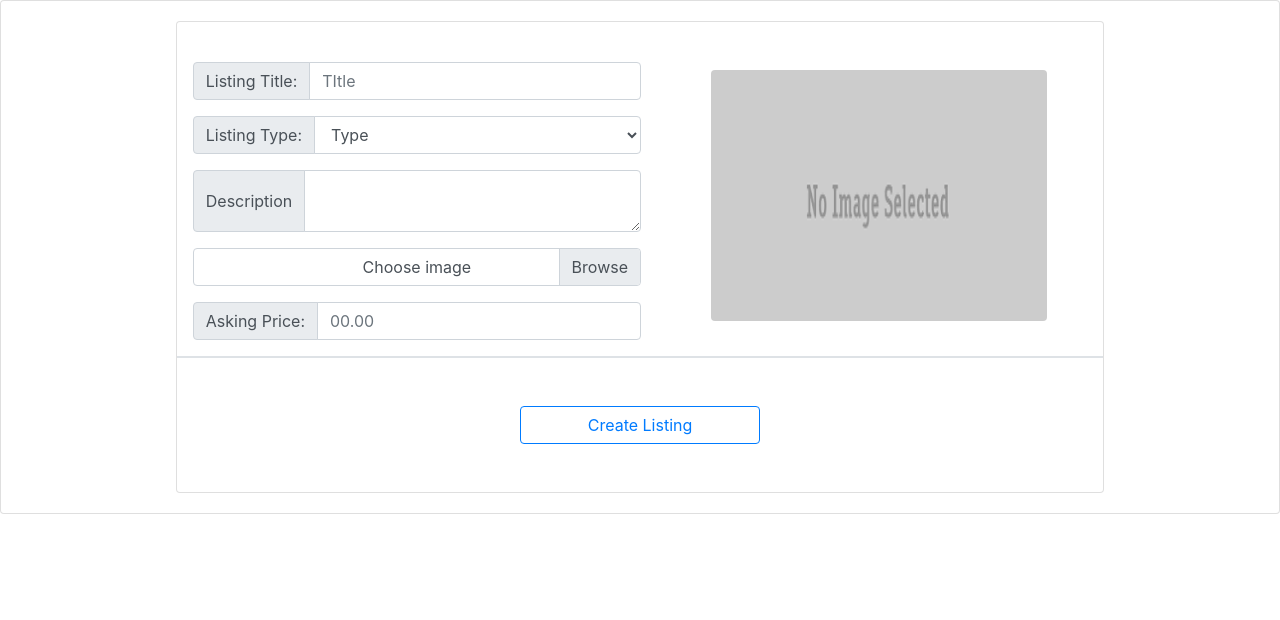
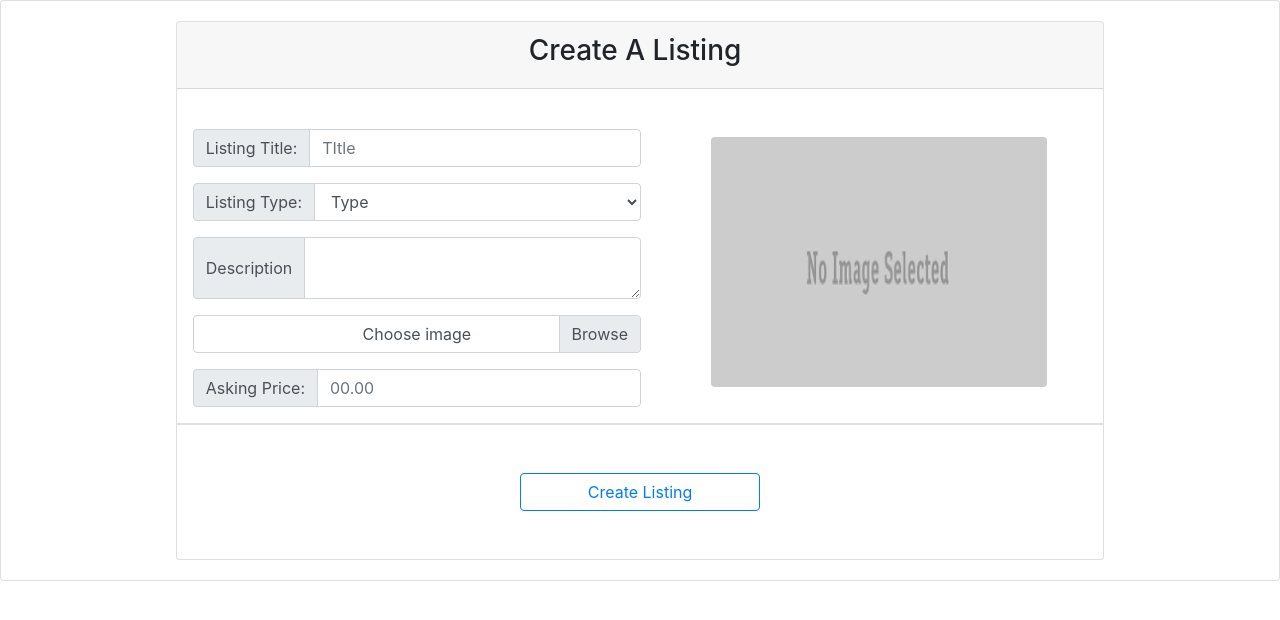
Before and after one commit to bchowdhury00/wakeupslow, a Flask app: page /createListing in a window 1280 px wide. Shown: the part 56-676 px from the top of the page. Run offline with Flask 2, Linux system fonts and the light colour scheme; some libraries are stand-ins or nearby versions.

Commit message:
add Create A Listing card header

```diff
--- a/app/templates/create.html
+++ b/app/templates/create.html
@@ -3,13 +3,14 @@
 {% block body %}
 
 
-
-
-
-
-
-
     <form action="/createListing" method="POST" enctype="multipart/form-data">
+        <div class="card-header">
+            <ul class="nav nav-pills card-header-pills mr-auto mt-2 mt-lg-0">
+                <li class="mx-auto nav-item">
+                    <h3 class="nav-item">Create A Listing</h3>
+                </li>
+            </ul>
+        </div>
         <div class="row">
             <div class="col">
                 <br>
@@ -17,7 +18,8 @@
                     <div class="input-group-prepend">
                         <span class="input-group-text" id="basic-addon1">Listing Title: </span>
                     </div>
-        <input name="title" type="text" class="form-control" placeholder="TItle" aria-label="Username" aria-describedby="basic-addon1">
+                    <input name="title" type="text" class="form-control" placeholder="TItle" aria-label="Username"
+                           aria-describedby="basic-addon1">
                 </div>
 
                 <div class="input-group my-3 mx-3">
@@ -37,7 +39,8 @@
                 </div>
                 <div class="input-group my-3 mx-3">
                     <div class="custom-file">
-          <input type="file" class="custom-file-input" accept="image/*" name="image" id="file" onchange="loadFile(event)">
+                        <input type="file" class="custom-file-input" accept="image/*" name="image" id="file"
+                               onchange="loadFile(event)">
                         <label id="inputLabel" class="custom-file-label" for="inputGroupFile01">Choose image</label>
                     </div>
                 </div>
@@ -47,20 +50,22 @@
                     <div class="input-group-prepend">
                         <span class="input-group-text" id="basic-addon1">Asking Price: </span>
                     </div>
-        <input name="price" class="form-control" placeholder="00.00" aria-label="Price" aria-describedby="basic-addon1">
+                    <input name="price" class="form-control" placeholder="00.00" aria-label="Price"
+                           aria-describedby="basic-addon1">
                 </div>
 
 
             </div>
             <div class="col">
-      <img id="imagefile" src="static/images/index.png" class="img-fluid w-75 h-75 mx-auto my-5 rounded"> </img>
+                <img id="imagefile" src="static/images/index.png"
+                     class="img-fluid w-75 h-75 mx-auto my-5 rounded"> </img>
             </div>
         </div>
 
         <div class="border"></div>
 
         <script>
-      var loadFile = function(event) {
+            var loadFile = function (event) {
                 var image = document.getElementById('imagefile');
                 image.src = URL.createObjectURL(event.target.files[0]);
                 const file = event.target.files[0];
@@ -68,9 +73,6 @@
                 var label = document.getElementById("inputLabel");
                 label.innerHTML = event.target.files[0]['name'];
             };
-
-
-
 
 
             // This example adds a search box to a map, using the Google Place Autocomplete
@@ -84,7 +86,7 @@
         </script>
 
         <div class="row">
-    <button type="submit" class="btn btn-outline-primary w-25 mx-auto my-5"> Create Listing </button>
+            <button type="submit" class="btn btn-outline-primary w-25 mx-auto my-5"> Create Listing</button>
         </div>
 
     </form>
```
Lines whose indentation alone changed are shown as unchanged.
